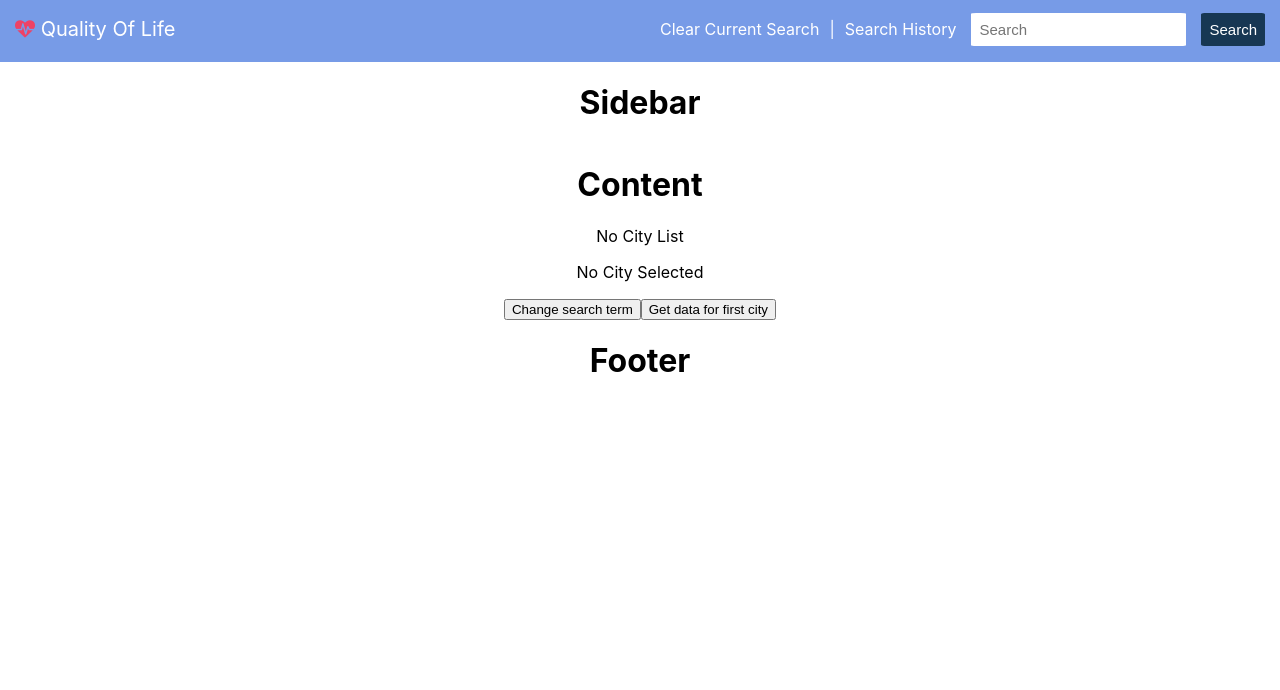
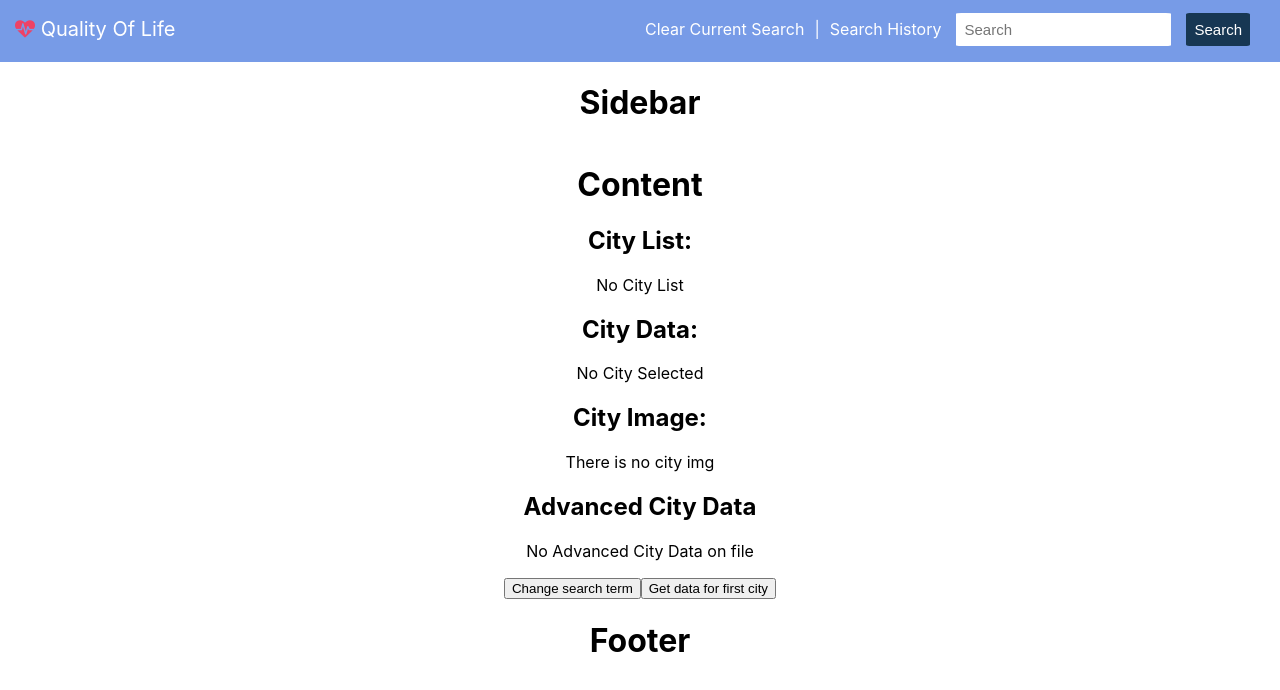
Before and after one commit to codyuhi/quality-of-life, a React (Create React App) app in the folder react-app/: page / in a window 1280 px wide. Shown: the top 690 px of the page. Built offline with nearby package versions, Linux system fonts and the light colour scheme.

Commit message:
Verify all network responses work

```diff
--- a/react-app/src/App.css
+++ b/react-app/src/App.css
@@ -82,7 +82,7 @@
     flex-direction: column;
     justify-content: center;
     align-items: flex-end;
-    padding: 5px 5px 0 0;
+    padding: 5px 15px 0 0;
     height: 100%;
 }
 
@@ -242,6 +242,7 @@
         flex-direction: row;
         justify-content: flex-end;
         align-items: center;
+        padding: 0 15px 0 0;
     }
     .Navbar-Search>* {
         margin: 0 5px 0 5px;
--- a/react-app/src/App.js
+++ b/react-app/src/App.js
@@ -10,7 +10,8 @@ function App() {
     const [searchTerm, setSearchTerm] = useState('')
     const [cityList, setCityList] = useState(null)
     const [activeCity, setActiveCity] = useState(null)
-
+    const [advancedCityData, setAdvancedCityData] = useState(null)
+    const [cityImg, setCityImg] = useState(null)
     const search = () => {
         if (!searchTerm) {
             return;
@@ -37,6 +38,36 @@ function App() {
             })
             .then((data) => {
                 setActiveCity(data);
+                if (data._links['city:urban_area']) {
+                    getCityImg(data._links['city:urban_area'].href)
+                    getAdvancedCityInfo(data._links['city:urban_area'].href)
+                }
+            })
+            .catch((err) => {
+                console.error(err);
+            })
+    }
+
+    const getAdvancedCityInfo = (urbanAreaUrl) => {
+        axios.get(urbanAreaUrl + 'scores')
+            .then((response) => {
+                return response.data;
+            })
+            .then((data) => {
+                setAdvancedCityData(data)
+            })
+            .catch((err) => {
+                console.error(err);
+            })
+    }
+
+    const getCityImg = (urbanAreaUrl) => {
+        axios.get(urbanAreaUrl + 'images')
+            .then((response) => {
+                return response.data;
+            })
+            .then((data) => {
+                setCityImg(data)
             })
             .catch((err) => {
                 console.error(err);
@@ -49,6 +80,8 @@ function App() {
                 updateSearchTerm={setSearchTerm}
                 updateCityList={setCityList}
                 updateActiveCity={setActiveCity}
+                updateCityImg={setCityImg}
+                updateAdvancedCityData={setAdvancedCityData}
                 searchTerm={searchTerm}
                 search={search}
             />
@@ -60,6 +93,8 @@ function App() {
                 cityList={cityList}
                 getCityInfo={getCityInfo}
                 activeCity={activeCity}
+                cityImg={cityImg}
+                advancedCityData={advancedCityData}
             />
             <Footer />
         </div>
--- a/react-app/src/components/Content.js
+++ b/react-app/src/components/Content.js
@@ -9,13 +9,41 @@ export default class Content extends React.Component {
         this.props.getCityInfo(this.props.cityList._embedded['city:search-results'][0]._links['city:item'].href)
     }
     render() {
+        const cityList = (
+            this.props.cityList ?
+                <p>{JSON.stringify(this.props.cityList)}</p> :
+                <p>No City List</p>);
+        const activeCity = (
+            this.props.activeCity ?
+                <p>{JSON.stringify(this.props.activeCity)}</p> :
+                <p>No City Selected</p>
+        );
+
+        const cityImg = (
+            this.props.cityImg ?
+                <p>{JSON.stringify(this.props.cityImg)}</p> :
+                <p>There is no city img</p>
+        );
+
+        const advancedCityData = (
+            this.props.advancedCityData ?
+                <p>{JSON.stringify(this.props.advancedCityData)}</p> :
+                <p>No Advanced City Data on file</p>
+        );
+
         return (
             <div className="Content-Container">
                 <div className="Content center">
                     <h1>Content</h1>
                     <p>{this.props.searchTerm}</p>
-                    {this.props.cityList ? <p>{JSON.stringify(this.props.cityList)}</p> : <p>No City List</p>}
-                    {this.props.activeCity ? <p>{JSON.stringify(this.props.activeCity)}</p> : <p>No City Selected</p>}
+                    <h2>City List:</h2>
+                    {cityList}
+                    <h2>City Data:</h2>
+                    {activeCity}
+                    <h2>City Image:</h2>
+                    {cityImg}
+                    <h2>Advanced City Data</h2>
+                    {advancedCityData}
                     <button onClick={this.setSearchTerm}>Change search term</button>
                     <button onClick={this.getCityInfo}>Get data for first city</button>
                 </div>
--- a/react-app/src/components/Navbar.js
+++ b/react-app/src/components/Navbar.js
@@ -17,6 +17,8 @@ export default class Navbar extends React.Component {
         this.props.updateSearchTerm((searchTerm) => '');
         this.props.updateCityList((cityList) => null);
         this.props.updateActiveCity((activeCity) => null);
+        this.props.updateCityImg((cityImg) => null);
+        this.props.updateAdvancedCityData((advancedCityData) => null);
     }
     render() {
         return (
```
